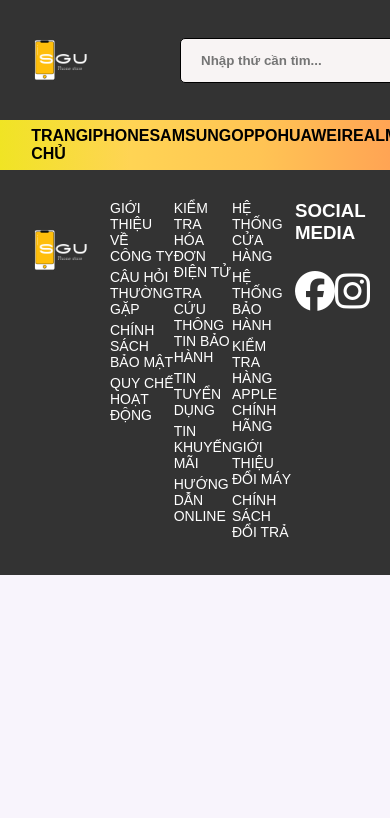
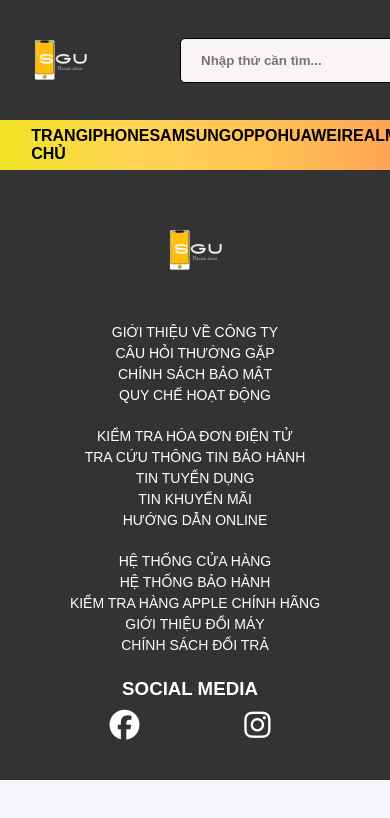
Before and after one commit to mindangg/Web-2, a React (Vite) app in the folder frontend/: page /checkout in a window 390 px wide. Shown: the top 818 px of the page. Built offline with nearby package versions, Linux system fonts and the light colour scheme.

Commit message:
CardDetailsContext

```diff
--- a/frontend/src/components/Footer.jsx
+++ b/frontend/src/components/Footer.jsx
@@ -3,7 +3,6 @@
 import logo from '../assets/SGU STORE.png'
 
 import '../styles/Footer.css'
-
 
 export default function Footer() {
     return (
--- a/frontend/src/styles/Footer.css
+++ b/frontend/src/styles/Footer.css
@@ -33,3 +33,37 @@
 footer div:nth-of-type(5){
     margin-right: 10px;
 }
+
+/* responsive */
+
+@media (max-width: 768px) {
+    footer {
+        flex-direction: column;
+        align-items: center;
+        padding: 20px 10px;
+    }
+
+    footer p {
+        font-size: 16px;
+    }
+
+    footer div {
+        width: 100%;
+        text-align: center;
+        margin: 10px 0;
+    }
+
+    footer i{
+        font-size: 30px;
+    }
+
+    footer h3{
+        margin-bottom: 10px;
+    }
+}
+
+@media (max-width: 480px) {
+    footer p {
+        font-size: 14px;
+    }
+}
```
Also changed, not shown: frontend/src/contexts/CardDetailsContext.jsx (added, +34 -0 lines), frontend/src/hooks/useCardDetailsContext.jsx (added, +11 -0 lines).
